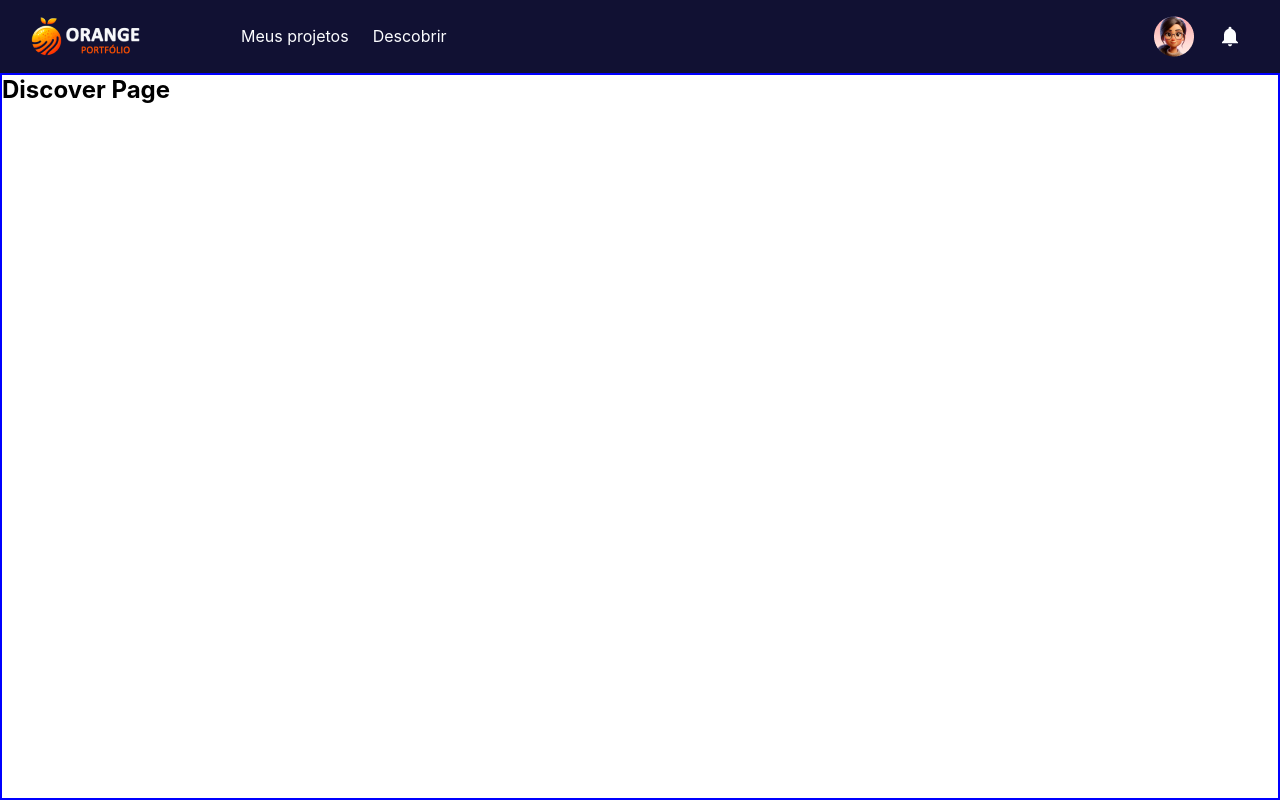
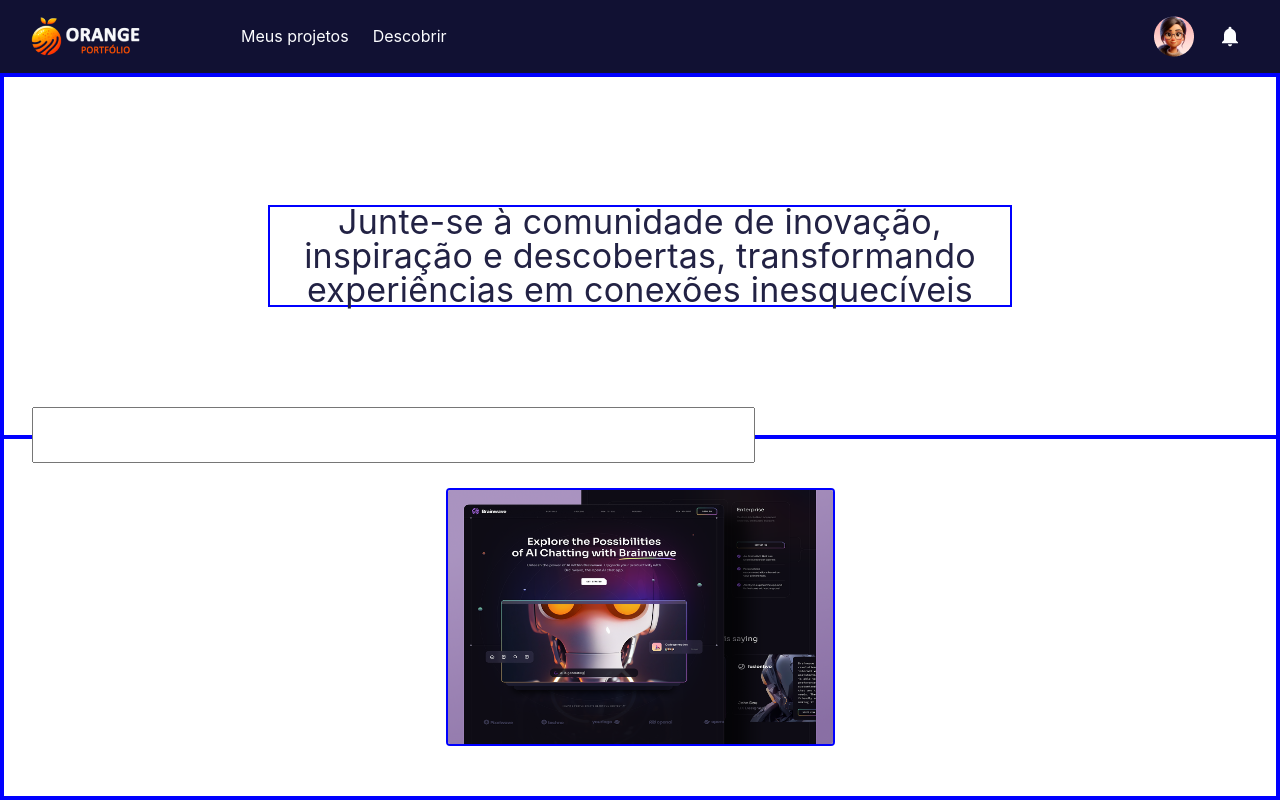
Before and after one commit to Indalecioolivo/HACKATHON-UNISANTA, a React (Vite) app: page /discover in a window 1280 px wide. Built offline with nearby package versions, Linux system fonts and the light colour scheme.

Commit message:
Texto comunidade feito, resto da pagina como rascunho

```diff
--- a/src/routes/Discover/Discover.css
+++ b/src/routes/Discover/Discover.css
@@ -1,4 +1,57 @@
 .discover-container {
   height: calc(100% - 73px);
   border: 2px solid blue;
+  display: flex;
+  flex-direction: column;
+  align-items: center;
+  justify-content: space-around;
 }
+.discover-container div{
+  height: 50%;
+  width: 100%;
+  border: 2px solid blue;
+  display: flex;
+  align-items: center;
+  justify-content: center;
+  flex-direction: column;
+}
+.discover-text {
+width: 744px;
+height: 102px;
+left: calc(50% - 744px/2);
+top: 185px;
+
+border: 2px solid blue;
+
+font-style: normal;
+font-weight: 400;
+font-size: 34px;
+line-height: 34px;
+color: #222244;
+
+display: flex;
+align-items: center;
+text-align: center;
+letter-spacing: 0.25px;
+}
+
+.discover-input {
+display: flex;
+flex-direction: column;
+align-items: flex-start;
+
+position: absolute;
+width: 723px;
+height: 56px;
+left: 32px;
+top: 407px;
+}
+
+.img-fixed {
+width: 389px;
+height: 258px;
+border-radius: 4px;
+display: flex;
+justify-content: left;
+border: 2px solid blue;
+}
--- a/src/routes/Discover/Discover.jsx
+++ b/src/routes/Discover/Discover.jsx
@@ -1,9 +1,16 @@
 import "./Discover.css";
+import ImgDiscover from "../../assets/img-discover.png";
 
 export default function Discover() {
   return (
     <section className="discover-container">
-      <h1>Discover Page</h1>
+      <div>
+        <p className="discover-text">Junte-se à comunidade de inovação, inspiração e descobertas, transformando experiências em conexões inesquecíveis</p>
+          <input className="discover-input"></input>
+      </div>
+      <div>
+        <img className="img-fixed" src={ImgDiscover} alt="" />
+      </div>
     </section>
   );
 }
```
Also changed, not shown: src/assets/img-discover.png (added).
